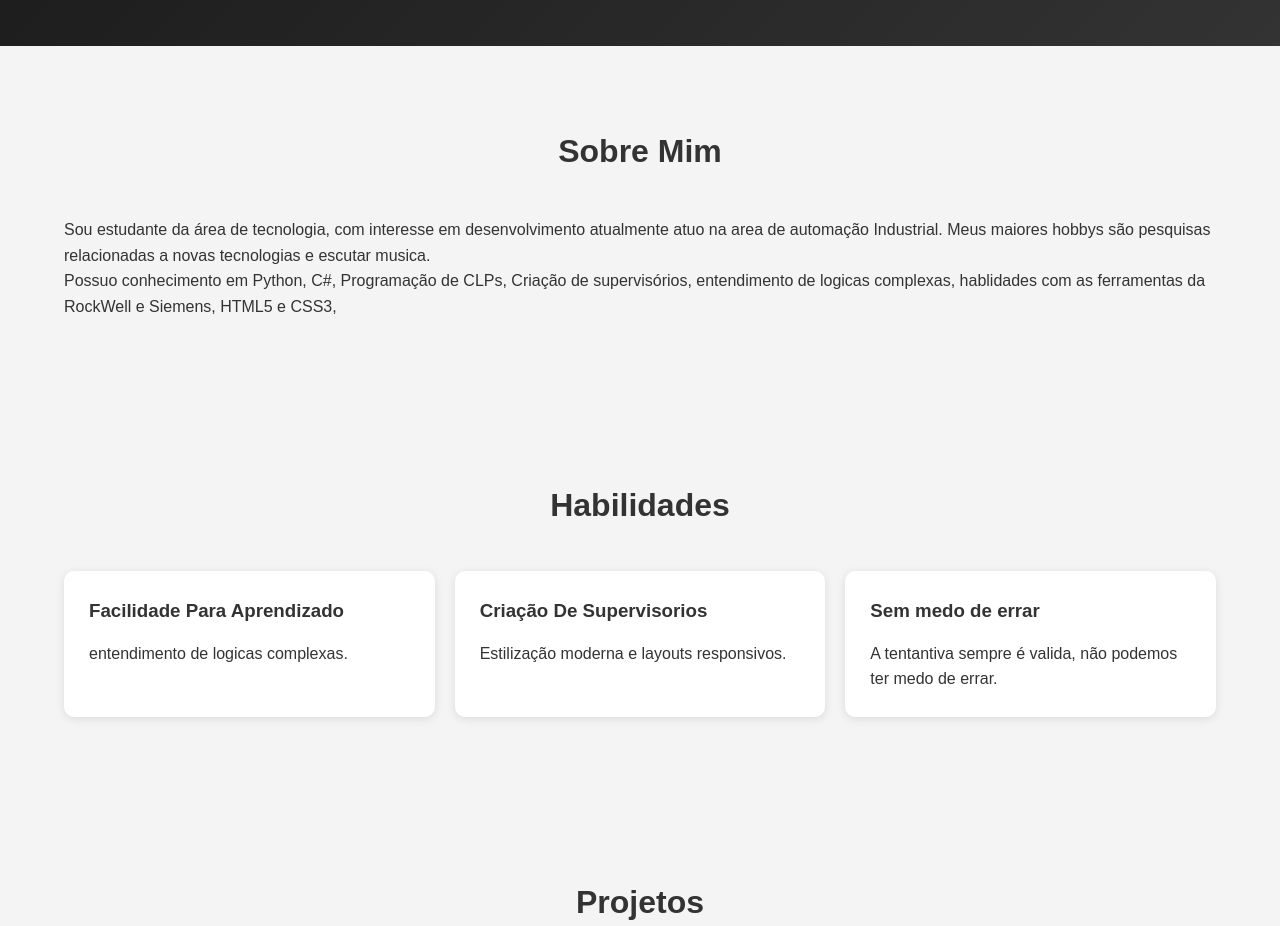
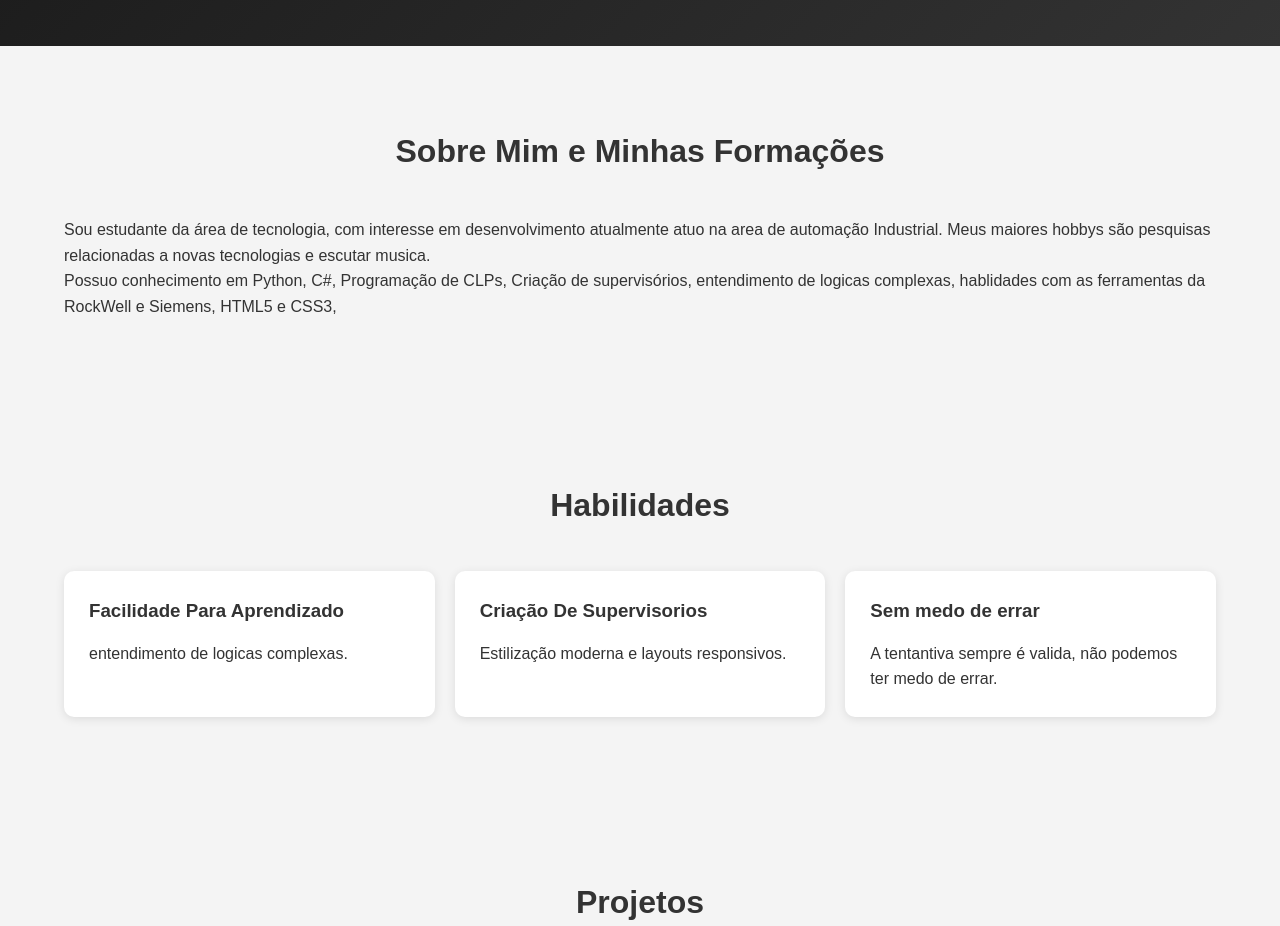
Before and after one commit to KaueNDS023/Portifolio-Kaue-Santos, a plain HTML site: page index.html in a window 1280 px wide. Shown: the part 840-1766 px from the top of the page. Drawn offline with Linux system fonts and the light colour scheme.

Commit message:
Update index.html

```diff
--- a/index.html
+++ b/index.html
@@ -74,7 +74,7 @@
 
         <div class="container">
 
-            <h2>Sobre Mim</h2>
+            <h2>Sobre Mim e Minhas Formações</h2>
 
             <p>
                 Sou estudante da área de tecnologia,
```
